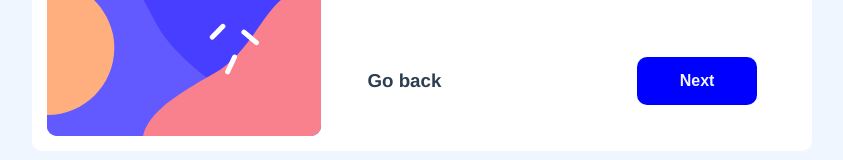
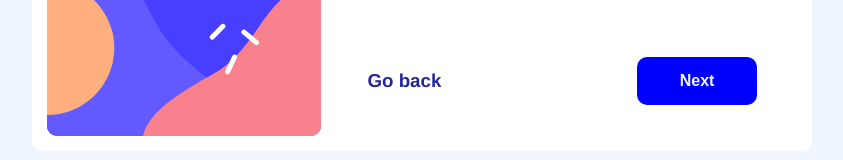
Before and after one commit to qudos4real/multi-step-form, a Vue app: page /SelectPlan in a window 1280 px wide. Shown: the part 477-637 px from the top of the page, without its empty margins (218-1061 px from the left). Built offline with nearby package versions, Linux system fonts and the light colour scheme.

Commit message:
Fixed the back router

```diff
--- a/src/views/SelectPlan.vue
+++ b/src/views/SelectPlan.vue
@@ -164,4 +164,8 @@ footer {
 .btn.footerItem {
   margin: 0 10px 0 0;
 }
+footer>h3 {
+  color: rgba(0, 0, 139, 0.856);
+  cursor: pointer;
+}
 </style>
```
